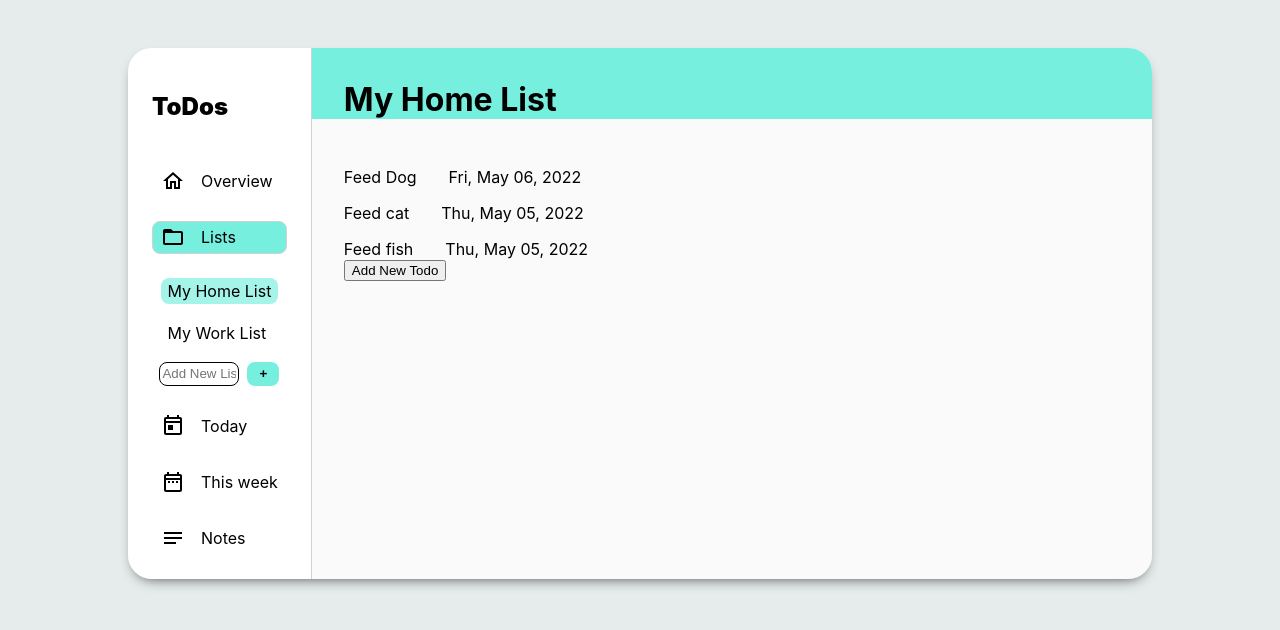
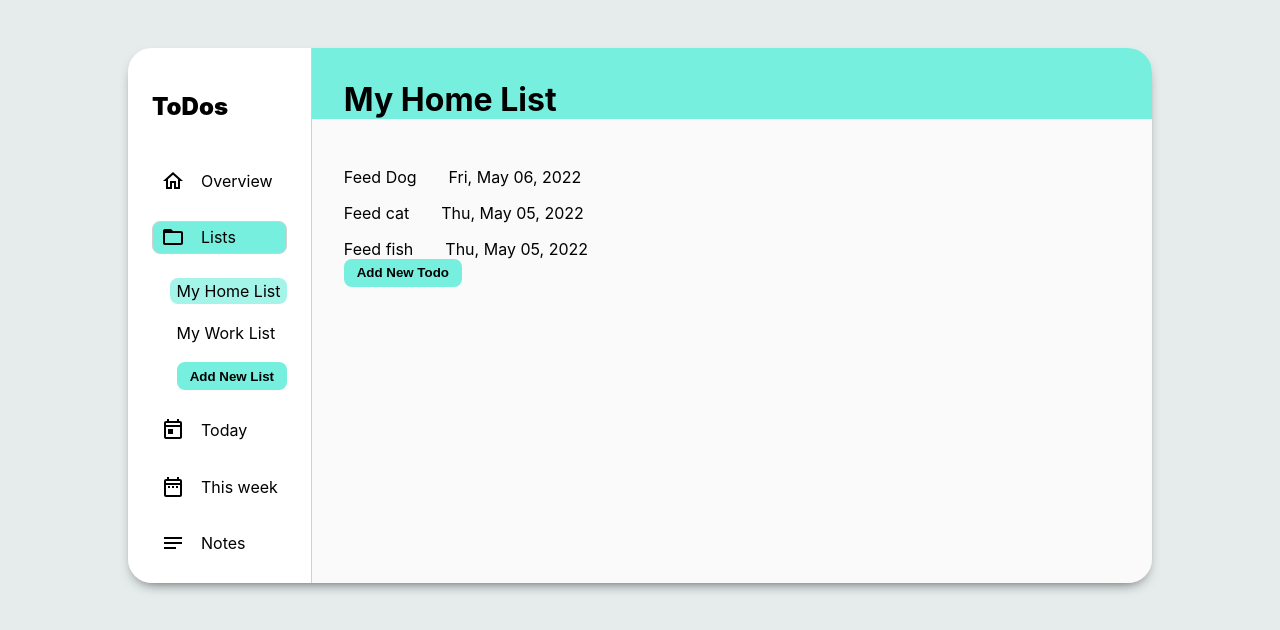
Before and after one commit to thiseas-perso/todo-react-app, a React (Create React App) app: page / in a window 1280 px wide. Shown: the top 630 px of the page. Built offline with nearby package versions, Linux system fonts and the light colour scheme.

Commit message:
new list form working

```diff
--- a/src/App.css
+++ b/src/App.css
@@ -5,3 +5,22 @@ width: 100vw;
 display: flex;
 justify-content: center;
 }
+
+button{
+   background: hsl(172, 79%, 70%);
+   box-shadow: none;
+   border:none;
+   border-radius: 0.5rem;
+   text-shadow: none;
+   font-weight: 900;
+   padding: 0.4rem 0.8rem;
+   width: fit-content
+}
+
+button:hover{
+   background: hsl(172, 79%, 60%);
+   cursor: pointer;
+}
+button:active{
+   background: hsl(172, 79%, 40%);
+}
--- a/src/Components/Elements/ListItems.css
+++ b/src/Components/Elements/ListItems.css
@@ -28,35 +28,40 @@ ul .active{
 .list-ctn{
    display: flex;
    flex-direction: column;
-   align-items: center;
+   align-items: flex-end;
 }
 
 .list-ctn form{
    display: flex;
+   flex-direction: column;
    gap: 0.5rem;
+   align-items: flex-end;
 }
 
-.list-ctn form button{
+ button{
    background: hsl(172, 79%, 70%);
    box-shadow: none;
    border:none;
    border-radius: 0.5rem;
    text-shadow: none;
    font-weight: 900;
-   padding: 0.2rem;
-   width: 2rem;
+   padding: 0.4rem 0.8rem;
+   width: fit-content
 }
 
-.list-ctn form button:hover{
+button:hover{
    background: hsl(172, 79%, 60%);
    cursor: pointer;
+}
+button:active{
+   background: hsl(172, 79%, 40%);
 }
 
 .list-ctn form input{
    width: 10ch;
    border: 1px solid black;
    border-radius: 0.5rem;
-   line-height: 1.2rem;
+   line-height: 1.5rem;
 }
 .list-ctn form label {
    font-size: 0.8rem;
--- a/src/Components/Elements/ListItems.js
+++ b/src/Components/Elements/ListItems.js
@@ -1,32 +1,22 @@
 import React, { useState } from "react";
 import "./ListItems.css";
-
+import NewListForm from "../Views/NewListForm";
 import ListItem from "./ListItem";
 
 const ListItems = (props) => {
-  const [inputValue, setInputValue] = useState("");
-
-  const titleChangeHandler = (e) => {
-    setInputValue(e.target.value);
-  };
-
   const handleItemChange = (itemId) => {
     props.handleItemChange(itemId);
   };
 
-  const submitHandler = (e) => {
-    e.preventDefault();
+  const [clicked, setClicked] = useState(false);
+  const clickHandler = () => {
+    setClicked(!clicked);
+  };
 
-    if (inputValue.length) {
-      const newItem = {
-        title: inputValue,
-        id: Math.random(),
-        todos: [],
-      };
-      props.onAddNewList(newItem);
-      props.handleItemChange(newItem.id);
-    }
-    setInputValue("");
+  const addNewListHandler = (newList) => {
+    setClicked(!clicked);
+    props.onAddNewList(newList);
+    props.handleItemChange(newList.id);
   };
 
   return (
@@ -42,17 +32,8 @@ const ListItems = (props) => {
           />
         ))}
       </ul>
-      <form onSubmit={submitHandler}>
-        <input
-          value={inputValue}
-          id="add-new-list"
-          maxLength={15}
-          placeholder="Add New List"
-          onChange={titleChangeHandler}
-          required
-        />
-        <button type="submit">+</button>
-      </form>
+      {!clicked && <button onClick={clickHandler}>Add New List</button>}
+      {clicked && <NewListForm onAddNewList={addNewListHandler} />}
     </div>
   );
 };
--- /dev/null
+++ b/src/Components/Views/NewListForm.js
@@ -0,0 +1,39 @@
+import React, { useState } from "react";
+
+const NewListForm = (props) => {
+  const submitHandler = (e) => {
+    e.preventDefault();
+    if (inputValue.length) {
+      const newItem = {
+        title: inputValue,
+        id: Math.random(),
+        todos: [],
+      };
+      props.onAddNewList(newItem);
+      // props.handleItemChange(newItem.id);
+    }
+    setInputValue("");
+  };
+
+  const titleChangeHandler = (e) => {
+    setInputValue(e.target.value);
+  };
+
+  const [inputValue, setInputValue] = useState("");
+
+  return (
+    <form onSubmit={submitHandler}>
+      <input
+        value={inputValue}
+        id="add-new-list"
+        maxLength={15}
+        placeholder="Add New List"
+        onChange={titleChangeHandler}
+        required
+      />
+      <button type="submit">Submit</button>
+    </form>
+  );
+};
+
+export default NewListForm;
```
Also changed, not shown: src/Components/Views/NewListForm.css (added).
